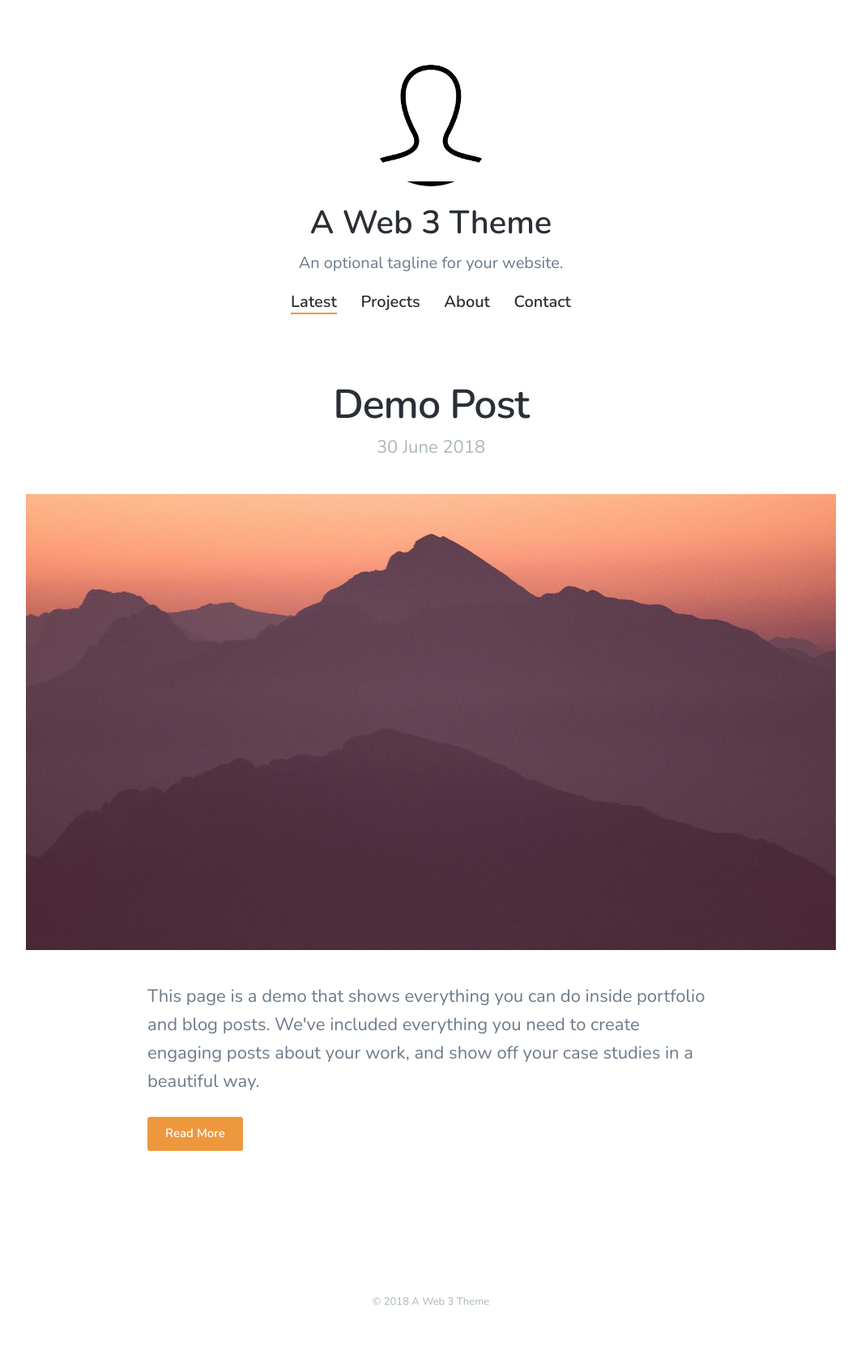
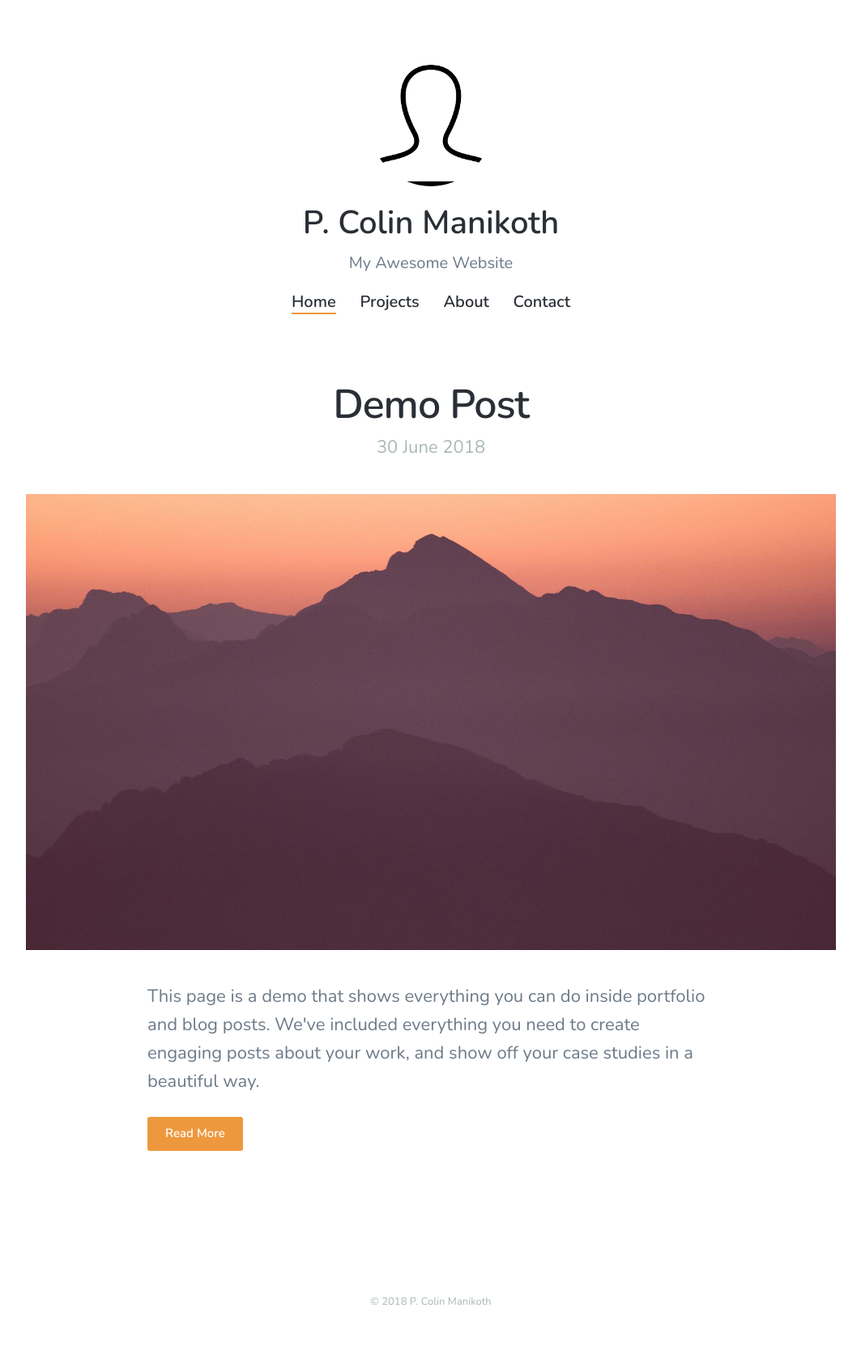
Before and after one commit to pcmanikoth/pcmanikoth.github.io, a Jekyll site: the page built from index.html, in a window 1280 px wide. Shown: the whole page at 81% size, without its empty margins (108-1171 px from the left). Built offline with Jekyll 4.4.1, drawn with Linux system fonts in a browser that asks for light colours; nearby versions of some CDN libraries; the list of posts is cut into pages by our own code.

Commit message:
Changed Nav

```diff
--- a/_data/settings.yml
+++ b/_data/settings.yml
@@ -1,6 +1,6 @@
 basic_settings:
-  site_title: A Web 3 Theme
-  site_tagline: An optional tagline for your website.
+  site_title: P. Colin Manikoth
+  site_tagline: My Awesome Website
   favicon_image: /images/favicon.png
 
 header_settings:
@@ -10,7 +10,7 @@ header_settings:
 
 menu_settings:
   menu_items:
-    - title: 'Latest'
+    - title: 'Home'
       url: '/'
     - title: 'Projects'
       url: '/projects/'
```
